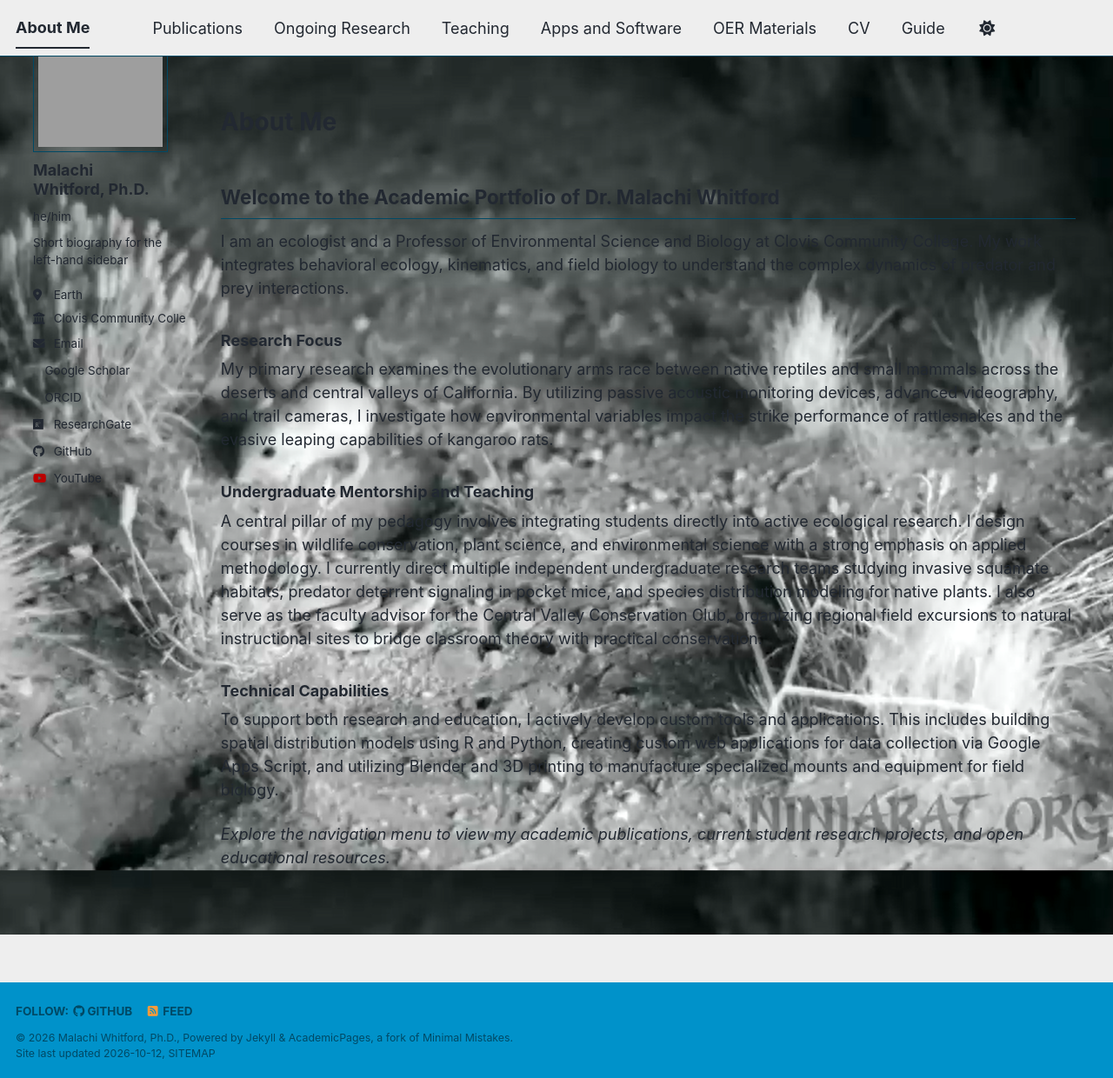
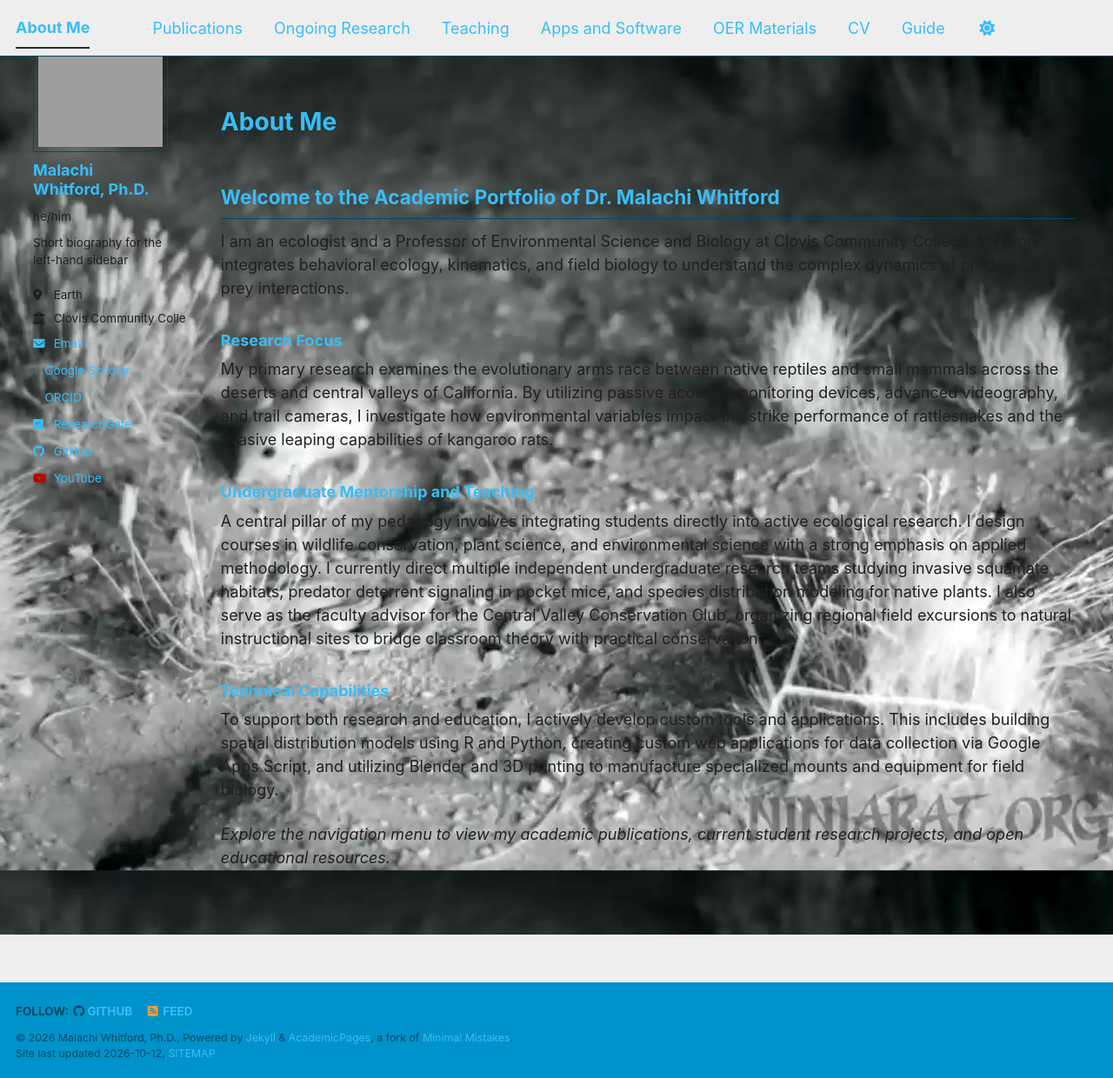
Before and after one commit to malachi-whitford/malachi-whitford.github.io, a Jekyll site: the page built from _pages/about.md, in a window 1280 px wide and 1240 px high. Shown: the whole window at 87% size. Built offline with Jekyll 4.4.1, drawn with Linux system fonts in a browser that asks for light colours; a style sheet for code colours, icons or effects is not loaded.

Commit message:
Add custom font colors to main.scss
Added custom font colors for body text, headings, and links.

```diff
--- a/assets/css/main.scss
+++ b/assets/css/main.scss
@@ -79,3 +79,25 @@ body {
     padding: 20px !important;
     border-radius: 10px;
 }
+
+/* --- Custom Font Colors --- */
+
+/* 1. Main paragraph text */
+body, .page__content p, .sidebar {
+    color: #241E20 !important; /* Crisp white/light gray */
+}
+
+/* 2. Heading colors (Titles, H1, H2, H3) */
+h1, h2, h3, h4, h5, h6, .page__title {
+    color: #38bdf8 !important; /* Light blue accent */
+}
+
+/* 3. Link colors */
+a {
+    color: #38bdf8 !important;
+}
+
+/* 4. Link colors when hovered over with the mouse */
+a:hover {
+    color: #bae6fd !important; /* Lighter blue on hover */
+}
```
